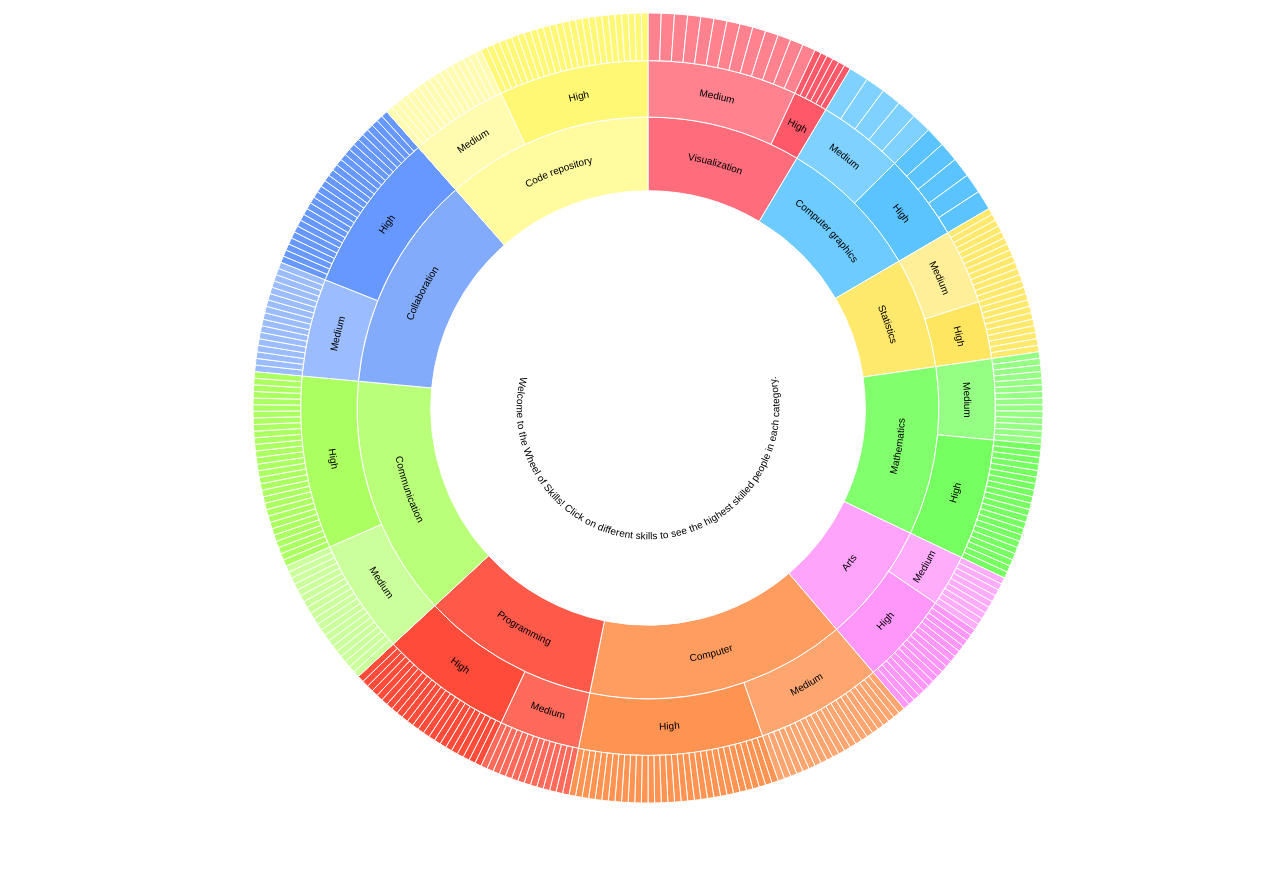
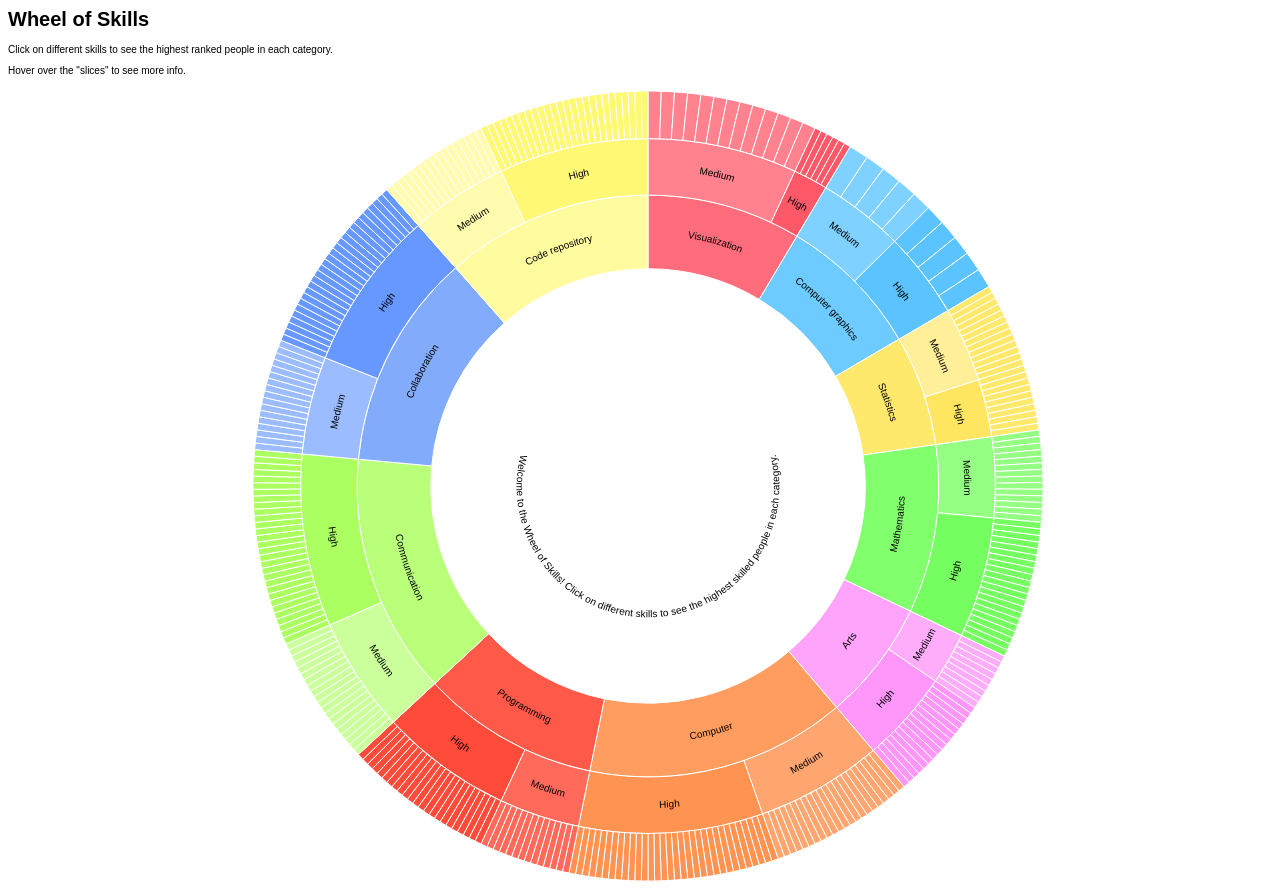
Before and after one commit to adigladi/adigladi.github.io, a plain HTML site: page index.html in a window 1280 px wide. Before the commit the page ends 816 px from the top, so only its background shows below. Drawn offline with Linux system fonts and the light colour scheme.

Commit message:
Update index.html

```diff
--- a/index.html
+++ b/index.html
@@ -29,6 +29,9 @@
 </head>
 
 <body>
+  <h1>Wheel of Skills</h1>
+  <p>Click on different skills to see the highest ranked people in each category.</p>
+  <p>Hover over the "slices" to see more info.</p>
   <script>
     const width = window.innerWidth,
       height = window.innerHeight,
```
